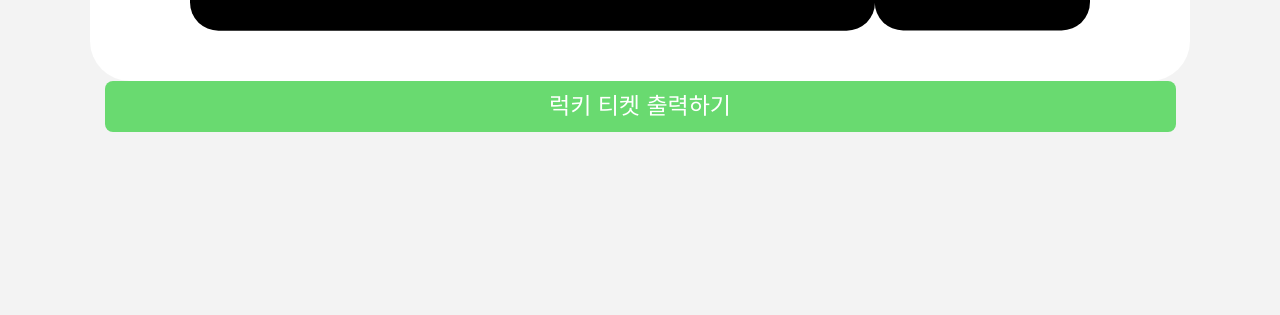
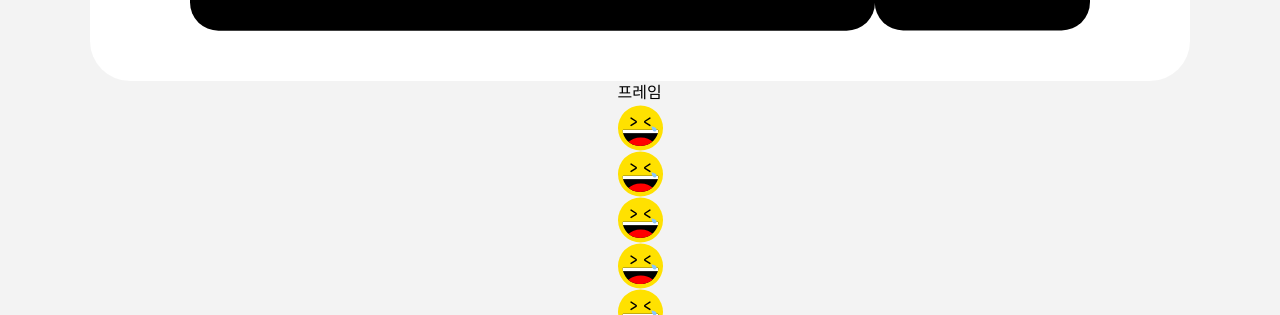
Before and after one commit to TOPPER-mirim/ItShow, a React (Vite) app: page /make in a window 1280 px wide. Shown: the part 485-800 px from the top of the page. Built offline with nearby package versions, Linux system fonts and the light colour scheme; a web font is replaced by a local one.

Commit message:
filter만들기 페이지... 대충.. test팔레트 만들어봐써요..

```diff
--- a/src/components/MakePalette.jsx
+++ b/src/components/MakePalette.jsx
@@ -1,10 +1,13 @@
 import React from "react";
 
-function MakePaletter() {
+function MakePaletter({title, children}) {
 
     return (
         <div>
-
+            <p>{title}</p>
+            <div className="paletters">
+                {children}
+            </div>
         </div>
     )
 }
--- /dev/null
+++ b/src/components/SinglePaletter.jsx
@@ -0,0 +1,9 @@
+function SinglePaletter({ imageUrl, onClick }) {
+    return (
+        <div className="single-paletter" onClick={onClick}>
+            <img src={imageUrl} alt="선택지" />
+        </div>
+    );
+}
+
+export default SinglePaletter;
--- a/src/components/TicketPreview.jsx
+++ b/src/components/TicketPreview.jsx
@@ -1,7 +1,7 @@
 import React, { useState } from "react";
 import "../styles/TicketPreview.css";
 
-function TicketPreview({ logoImgUrl, children }) {
+function TicketPreview({ logoImgUrl, children, filterColor }) {
     const [isClicked, setIsClicked] = useState(false);
 
     const handleToggleColor = () => {
@@ -26,9 +26,9 @@ function TicketPreview({ logoImgUrl, children }) {
                     xmlns="http://www.w3.org/2000/svg"
                     className="TicketFrame"
                 >
-                    <rect y="1" width="722.337" height="368.268" rx="30" fill={fillColor} />
+                    <rect y="1" width="722.337" height="368.268" rx="30" fill={filterColor} />
                     <path d="M722 52V317" stroke="white" strokeDasharray="23 23" />
-                    <rect x="722" width="227" height="369" rx="30" fill={fillColor} />
+                    <rect x="722" width="227" height="369" rx="30" fill={filterColor} />
                 </svg>
             </div>
 
--- a/src/pages/FilterPage.jsx
+++ b/src/pages/FilterPage.jsx
@@ -30,8 +30,8 @@ const FilterPage = () => {
             </div>
             <div className="filter-container">
                 <div className="title-container">
-                    <h2 className="title">필터를 선택해 볼까요?</h2>
-                    <p className="subtitle">설명을 읽고 어떤 필터를 사용할지 고민해 보세요!</p>
+                    <h2 className="filter-title">필터를 선택해 볼까요?</h2>
+                    <p className="filter-subtitle">설명을 읽고 어떤 필터를 사용할지 고민해 보세요!</p>
                 </div>
 
                 <div className="filter-list">
--- a/src/pages/MakeTicketPage.jsx
+++ b/src/pages/MakeTicketPage.jsx
@@ -1,9 +1,11 @@
-import React from "react";
+import React, { useState } from "react";
 import "../styles/reset.css";
 import "../styles/MakeTicketPage.css";
 import { useLocation } from "react-router-dom";
 import Button from "../components/Button";
 import TicketPreview from "../components/TicketPreview";
+import MakePaletter from "../components/MakePalette";
+import SinglePaletter from "../components/SinglePaletter";
 
 const MakeTicketPage = () => {
     const location = useLocation();
@@ -15,12 +17,40 @@ const MakeTicketPage = () => {
         개그: "../images/필터-개그.svg"
     };
 
-    const logoUrl = filterMap[filter]
+    const logoUrl = filterMap[filter];
+    const [filterColor, setFilterColor] = useState("#000000");
 
     return (
         <div className="makeTicket-container">
 
-            <TicketPreview logoImgUrl={logoUrl}></TicketPreview>
+            <TicketPreview logoImgUrl={logoUrl} filterColor={filterColor}></TicketPreview>
+
+            <MakePaletter title="프레임">
+                <SinglePaletter
+                    imageUrl="../images/필터-개그.svg"
+                    onClick={() => setFilterColor("#FFC1C1")}
+                />
+                <SinglePaletter
+                    imageUrl="../images/필터-개그.svg"
+                    onClick={() => setFilterColor("#FEC730")}
+                />
+                <SinglePaletter
+                    imageUrl="../images/필터-개그.svg"
+                    onClick={() => setFilterColor("#9CD69D")}
+                />
+                <SinglePaletter
+                    imageUrl="../images/필터-개그.svg"
+                    onClick={() => setFilterColor("#DFECF2")}
+                />
+                <SinglePaletter
+                    imageUrl="../images/필터-개그.svg"
+                    onClick={() => setFilterColor("#225268")}
+                />
+                <SinglePaletter
+                    imageUrl="../images/필터-개그.svg"
+                    onClick={() => setFilterColor("#000000")}
+                />
+            </MakePaletter>
 
             <Button size="big">럭키 티켓 출력하기</Button>
 
```
